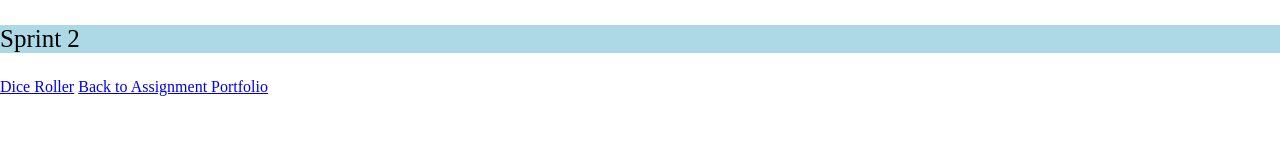
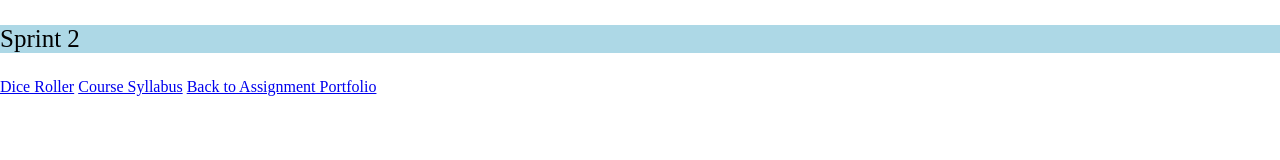
Before and after one commit to NickSpirakis/assignment-portfolio-ns, a plain HTML site: page sprint2.html in a window 1280 px wide. Drawn offline with Linux system fonts and the light colour scheme.

Commit message:
syllabus  link

```diff
--- a/sprint2.html
+++ b/sprint2.html
@@ -11,7 +11,7 @@
     <body>
 
         <a href="https://dice-roller-ns.azurewebsites.net/">Dice Roller</a>
+        <a href="https://syllabus-ns.azurewebsites.net/">Course Syllabus</a>
+
         <a href="index.html">Back to Assignment Portfolio</a>
-
-
     </body>
```
